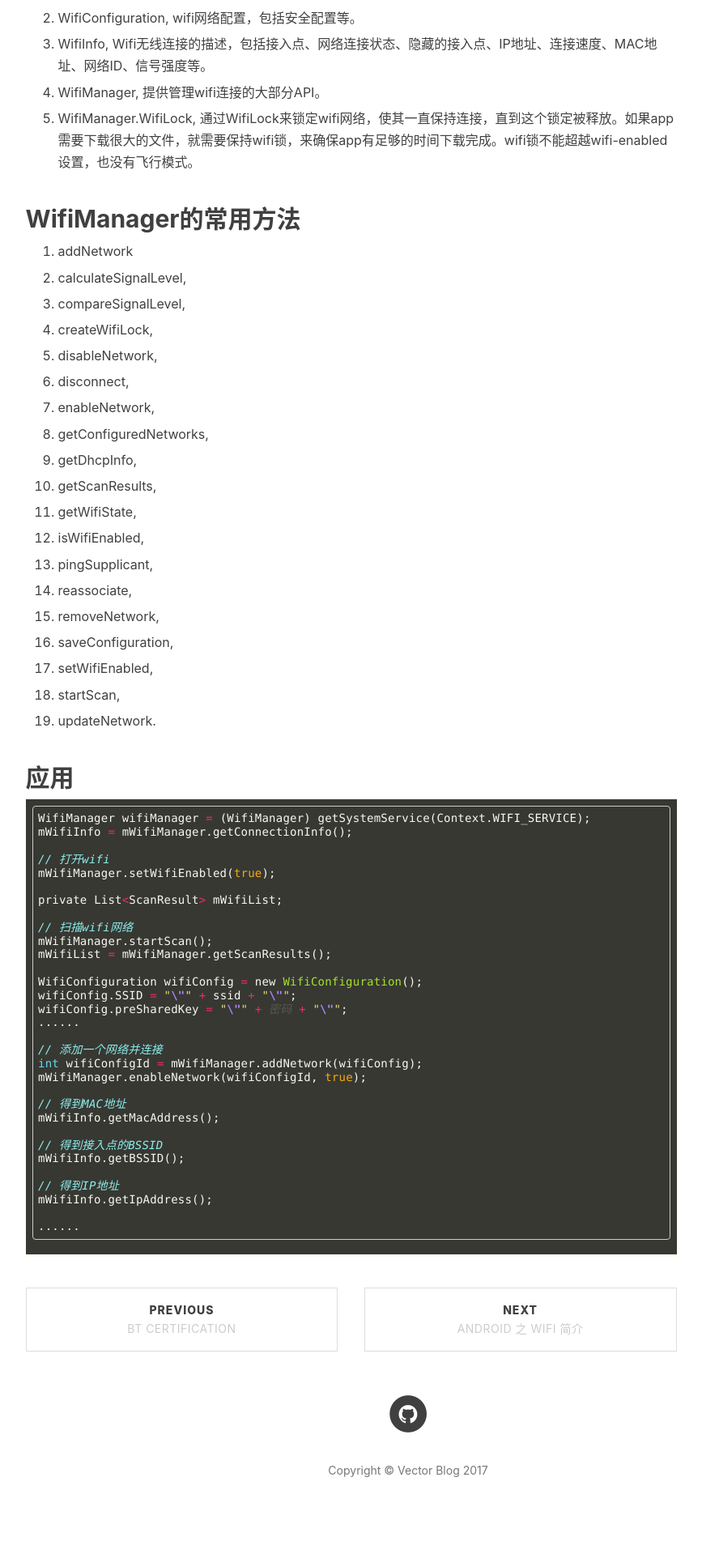
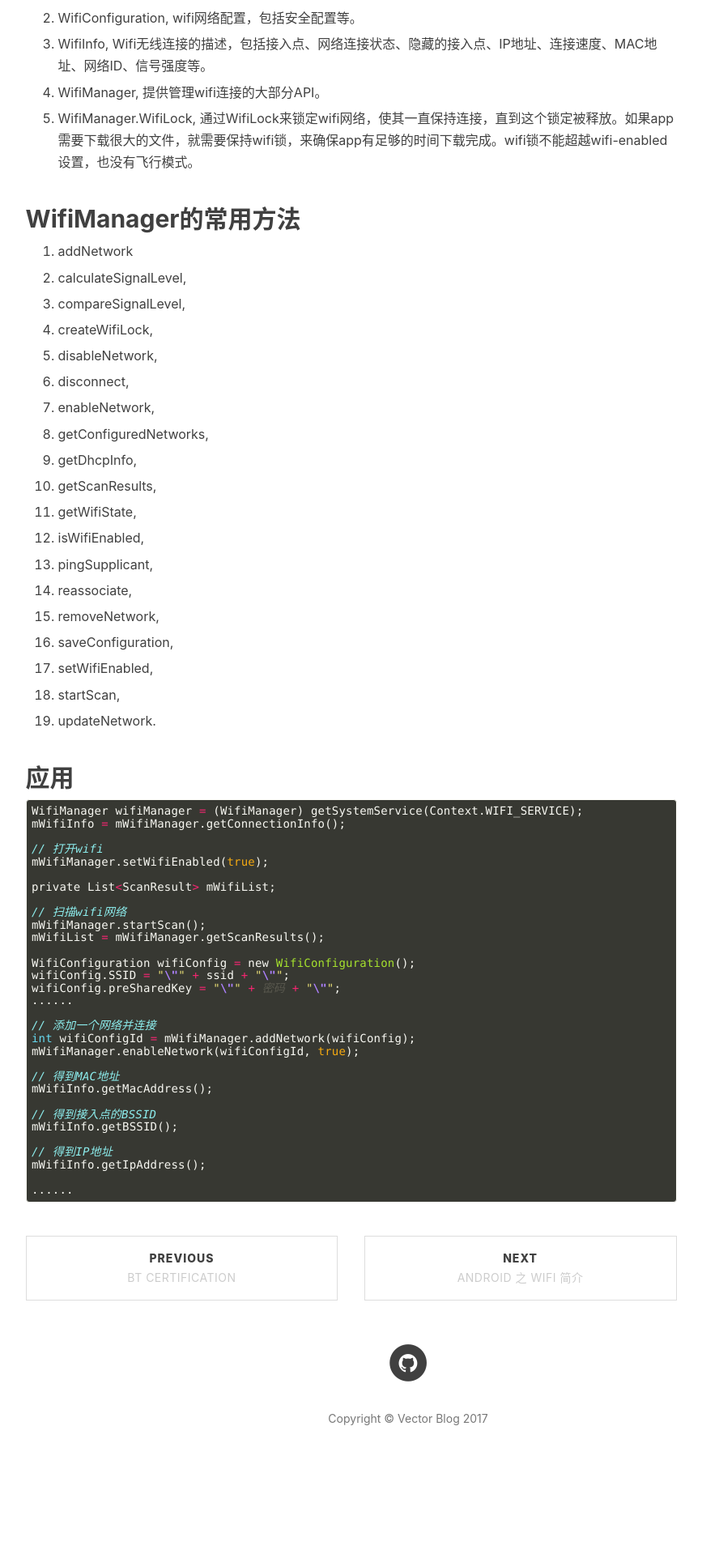
Before and after one commit to vectorxiang/vectorxiang.github.io, a Jekyll site: the page built from _posts/wifi/2015-12-18-android-wifi-api.mkd, in a window 1280 px wide. Shown: the part 1195-3114 px from the top of the page at 81% size, without its empty margins (136-1003 px from the left). Built offline with Jekyll 4.4.1, drawn with Linux system fonts in a browser that asks for light colours; nearby versions of some CDN libraries; comment, search, counter and statistics services are not loaded; after the commit the page ends 3051 px from its top, so only the background shows below that.

Commit message:
uploade code highlight

```diff
--- a/css/syntax.css
+++ b/css/syntax.css
@@ -1,42 +1,14 @@
-/* to make lines scroll instead of wrap */
-/* from http://stackoverflow.com/a/23393920 */
-
-.highlight pre code * {
-  white-space: nowrap;    // this sets all children inside to nowrap
-}
-
-.highlight pre {
-  overflow-x: auto;       // this sets the scrolling in x
-}
-
-.highlight pre code {
-  white-space: pre;       // forces <code> to respect <pre> formatting
-}
-
-
 /*
  * GitHub style for Pygments syntax highlighter, for use with Jekyll
  * Courtesy of GitHub.com
  */
 
-code {
-  font-family: 'Consolas', 'DejaVu Sans Mono', 'Bitstream Vera Sans Mono', monospace;
-  font-size: 14px;
-  color: #f8f8f2;
-  background: #d72222;
+.highlight pre, pre, .highlight .hll {
+ background-color: #373832;
+ border: 1px solid #f8f8f2;
   letter-spacing: 0.015em;
   line-height: 120%;
   padding: 0.5em;
-
-}
-
-.highlight {
-  color: #f8f8f2;
-  background: #373832;
-  letter-spacing: 0.015em;
-  line-height: 120%;
-  padding: 0.5em;
-
 }
 
 .highlight code {
```
